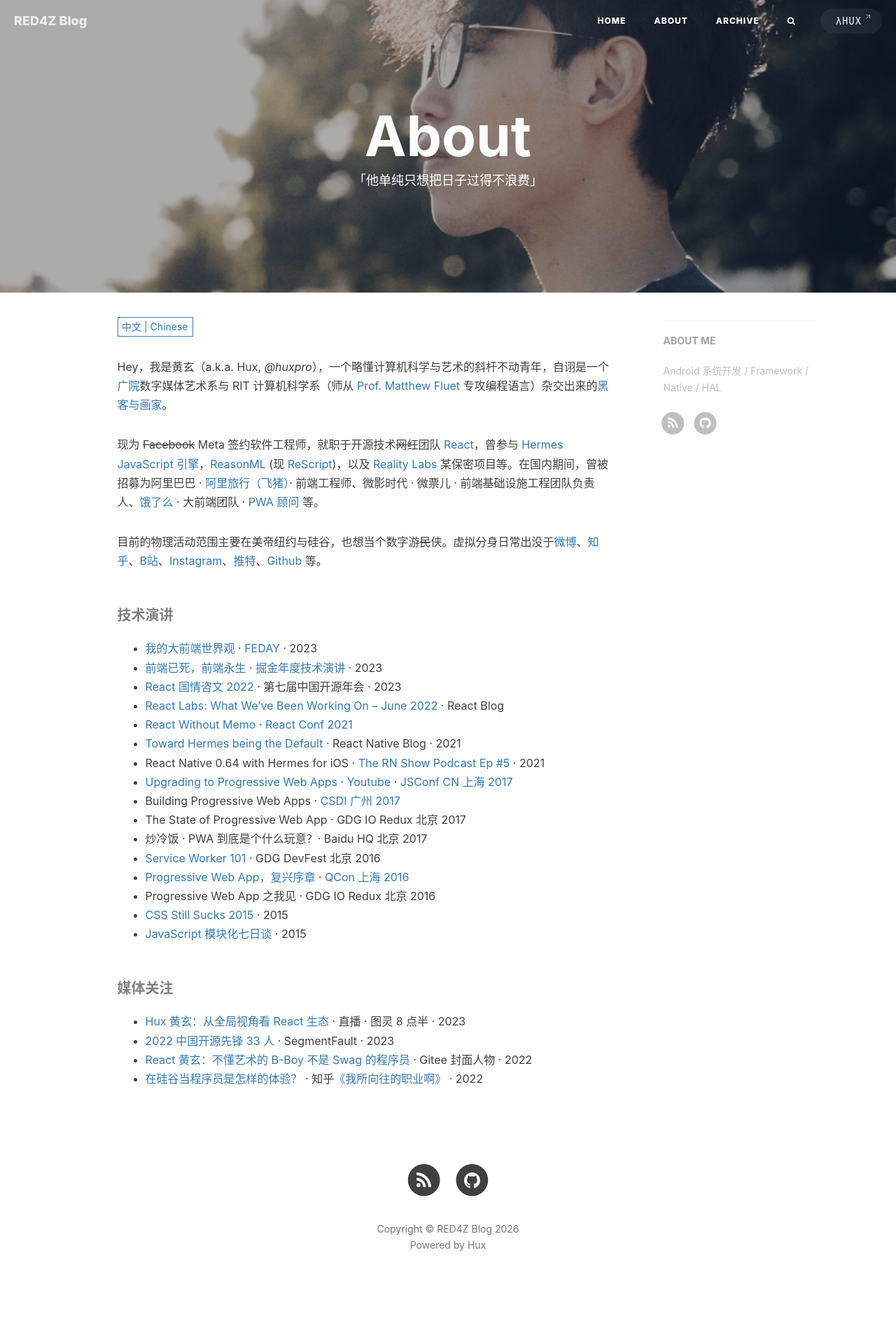
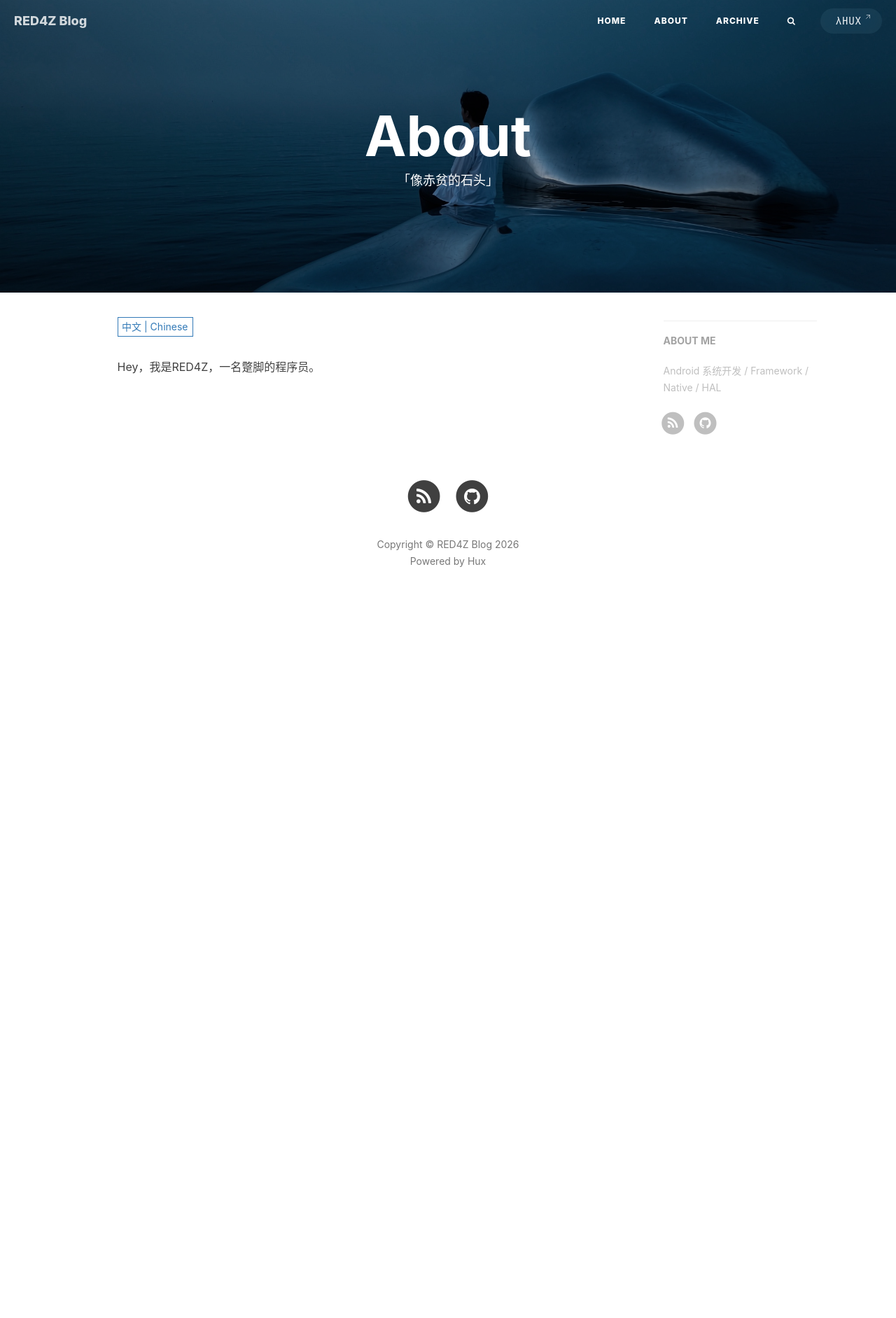
Before and after one commit to RED4Z/RED4Z.github.io, a Jekyll site: the page built from about.html, in a window 1280 px wide. Shown: the whole page at 70% size. Built offline with Jekyll 4.4.1, drawn with Linux system fonts in a browser that asks for light colours; nearby versions of some CDN libraries; comment, search, counter and statistics services are not loaded; after the commit the page ends 906 px from its top, so only the background shows below that.

Commit message:
update bg images

```diff
--- a/_includes/about/zh.md
+++ b/_includes/about/zh.md
@@ -1,61 +1 @@
-Hey，我是黄玄（a.k.a. Hux, _@huxpro_），一个略懂计算机科学与艺术的斜杆不动青年，自诩是一个[广院](https://baike.baidu.com/item/%E4%B8%AD%E5%9B%BD%E4%BC%A0%E5%AA%92%E5%A4%A7%E5%AD%A6)数字媒体艺术系与 RIT 计算机科学系（师从 [Prof. Matthew Fluet](https://www.cs.rit.edu/~mtf/) 专攻编程语言）杂交出来的[黑客与画家](https://book.douban.com/subject/6021440/)。
-
-现为 <del>Facebook</del> Meta 签约软件工程师，就职于开源技术<del>网红</del>团队 [React](https://beta.reactjs.org/community/meet-the-team#react-core)，曾参与 [Hermes JavaScript 引擎](https://hermesengine.dev/)，[ReasonML](https://reasonml.github.io/) (现 [ReScript](https://rescript-lang.org/))，以及 [Reality Labs](https://tech.fb.com/ar-vr/) 某保密项目等。在国内期间，曾被招募为阿里巴巴 · [阿里旅行（飞猪）](http://alitrip.com)· 前端工程师、微影时代 · 微票儿 · 前端基础设施工程团队负责人、[饿了么](https://ele.me/) · 大前端团队 · [PWA 顾问](https://medium.com/elemefe/upgrading-ele-me-to-progressive-web-app-2a446832e509) 等。
-
-
-目前的物理活动范围主要在美帝纽约与硅谷，也想当个数字游<del>民</del>侠。虚拟分身日常出没于[微博](https://weibo.com/huxpro)、[知乎](https://www.zhihu.com/people/huxpro/pins/posts)、[B站](https://space.bilibili.com/43271611)、[Instagram](https://www.instagram.com/huxpro/)、[推特](https://twitter.com/Huxpro/)、[Github](https://github.com/huxpro) 等。
-
-
-##### 技术演讲
-
-- [我的大前端世界观][20] · [FEDAY](https://fequan.com/2023/) · 2023
-- [前端已死，前端永生][21] · [掘金年度技术演讲](https://juejin.cn/meetings/talk2023) · 2023
-- [React 国情咨文 2022][13] · 第七届中国开源年会 · 2023
-- [React Labs: What We've Been Working On – June 2022][12] · React Blog
-- [React Without Memo][11] · [React Conf 2021](https://conf.reactjs.org/)
-- [Toward Hermes being the Default][11] · React Native Blog · 2021
-- React Native 0.64 with Hermes for iOS · [The RN Show Podcast Ep #5](https://www.callstack.com/podcast-react-native-show) · 2021
-- [Upgrading to Progressive Web Apps][9] · [Youtube](https://www.youtube.com/watch?v=RWzMF-1fjJ8&t=1s) · [JSConf CN 上海 2017](http://2017.jsconf.cn/)
-- Building Progressive Web Apps · [CSDI 广州 2017](http://www.csdisummit.com/)
-- The State of Progressive Web App · GDG IO Redux 北京 2017
-- 炒冷饭 · PWA 到底是个什么玩意？· Baidu HQ 北京 2017
-- [Service Worker 101][5] · GDG DevFest 北京 2016
-- [Progressive Web App，复兴序章][4] · [QCon 上海 2016](http://2016.qconshanghai.com/presentation/3111)
-- Progressive Web App 之我见 · GDG IO Redux 北京 2016
-- [CSS Still Sucks 2015][2] · 2015
-- [JavaScript 模块化七日谈][1] · 2015
-
-
-##### 媒体关注
-
-- [Hux 黄玄：从全局视角看 React 生态][14] · 直播 · 图灵 8 点半 · 2023
-- [2022 中国开源先锋 33 人][18] · SegmentFault · 2023
-- [React 黄玄：不懂艺术的 B-Boy 不是 Swag 的程序员][16] · Gitee 封面人物 · 2022
-- [在硅谷当程序员是怎样的体验？][17] · 知乎[《我所向往的职业啊》](https://movie.douban.com/subject/36015036/) · 2022
-
-<!--
-- [掘金 AMA：我是前端娱乐圈的老人 & Facebook 实习生 -- 黄玄][19] · 2018
--->
-
-
-[1]: //huxpro.github.io/2015/07/09/js-module-7day/
-[2]: //huxpro.github.io/2015/12/28/css-sucks-2015/
-[3]: //huxpro.github.io/2016/06/05/pwa-in-my-pov/
-[4]: //huxpro.github.io/2016/10/20/pwa-qcon2016/
-[5]: //huxpro.github.io/2016/11/20/sw-101-gdgdf/
-[6]: https://yanshuo.io/assets/player/?deck=58ac8598b123db0067292f92 "PWA Rehashing"
-[7]: https://yanshuo.io/assets/player/?deck=593ad6fbfe88c2006a0a0d6d "The State of PWA"
-[8]: https://yanshuo.io/assets/player/?deck=594d673d570c357d0698a950 "Building PWA"
-[9]: //huxpro.github.io/jsconfcn2017/
-[10]: https://reactnative.dev/blog/2021/10/26/toward-hermes-being-the-default
-[11]: https://youtu.be/lGEMwh32soc
-[12]: https://reactjs.org/blog/2022/06/15/react-labs-what-we-have-been-working-on-june-2022.html
-[13]: https://www.bilibili.com/video/BV1LY411Q7hC/?spm_id_from=333.999.0.0
-[14]: https://appycyfaqcq1951.pc.xiaoe-tech.com/p/t_pc/course_pc_detail/video/v_64477dbfe4b0cf39e6c11d2a
-[15]: https://segmentfault.com/a/1190000043208486
-[16]: https://gitee.com/gitee-stars/30
-[17]: https://www.zhihu.com/zvideo/1542577108190068737?page=ogv
-[18]: https://segmentfault.com/a/1190000043208486
-[19]: https://juejin.cn/post/6844903750155419655
-[20]: https://www.bilibili.com/video/BV1SC4y1c7ju/
-[21]: https://www.bilibili.com/video/BV1uz421d7Ch/
+Hey，我是RED4Z，一名蹩脚的程序员。
--- a/about.html
+++ b/about.html
@@ -1,8 +1,8 @@
 ---
 layout: page
 title: "About"
-description: "「他单纯只想把日子过得不浪费」"
-header-img: "img/bg-me-2022.jpg"
+description: "「像赤贫的石头」"
+header-img: "img/bg-me-2026.jpg"
 header-mask: 0.3
 multilingual: true
 ---
--- a/archive.html
+++ b/archive.html
@@ -1,8 +1,8 @@
 ---
 title: Archive
 layout: default
-description: "「我干了什么 究竟拿了时间换了什么」"
-header-img: "img/bg-little-universe.jpg"
+description: "「给我讲述一个又一个的故事」"
+header-img: "img/bg-little-rock.jpg"
 ---
 
 <!--
```
Also changed, not shown: img/bg-little-rock.jpg (added), img/bg-little-universe_hux.jpg (renamed from img/bg-little-universe.jpg), img/bg-me-2022.jpg (deleted), img/bg-me-2026.jpg (added).
